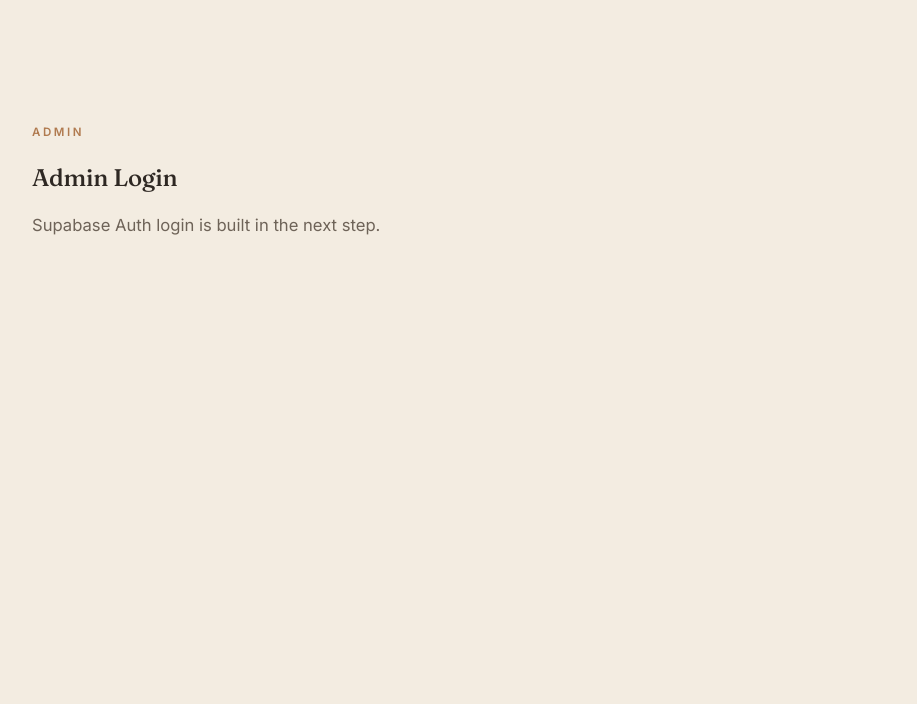
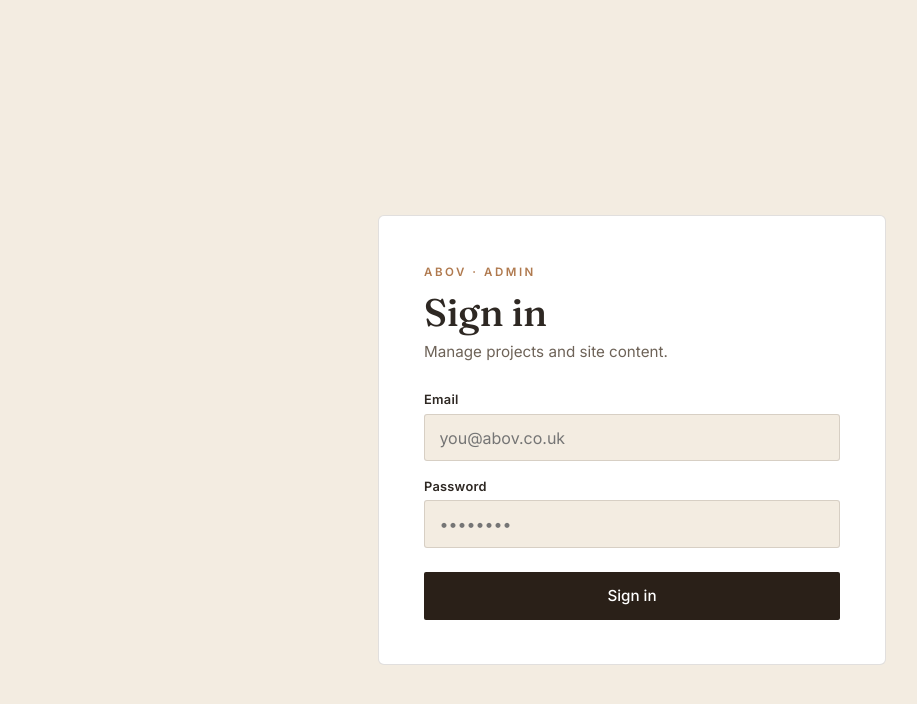
Before and after one commit to asafaksoy1/abov, a Vue app: page /admin in a window 1280 px wide. Shown: the top 704 px of the page, without its empty margins (8-925 px from the left). Built offline with nearby package versions, Linux system fonts and the light colour scheme; no server answers.

Commit message:
Implement admin login functionality with Supabase

```diff
--- a/src/views/AdminLogin.vue
+++ b/src/views/AdminLogin.vue
@@ -1,9 +1,145 @@
+<script setup>
+import { ref, onMounted } from 'vue'
+import { useRouter } from 'vue-router'
+import { supabase } from '../lib/supabase'
+
+const router = useRouter()
+const email = ref('')
+const password = ref('')
+const loading = ref(false)
+const error = ref('')
+
+// If already signed in, skip straight to the dashboard.
+onMounted(async () => {
+  const { data } = await supabase.auth.getSession()
+  if (data.session) router.replace({ name: 'admin-dashboard' })
+})
+
+async function signIn() {
+  error.value = ''
+  if (!email.value || !password.value) {
+    error.value = 'Enter your email and password.'
+    return
+  }
+  loading.value = true
+  const { error: signInError } = await supabase.auth.signInWithPassword({
+    email: email.value.trim(),
+    password: password.value,
+  })
+  loading.value = false
+
+  if (signInError) {
+    error.value = signInError.message === 'Invalid login credentials'
+      ? 'Email or password is incorrect.'
+      : signInError.message
+    return
+  }
+  router.replace({ name: 'admin-dashboard' })
+}
+</script>
+
 <template>
-  <section class="section page-head">
-    <div class="container">
-      <span class="eyebrow">Admin</span>
-      <h1 style="color:var(--green)">Admin Login</h1>
-      <p class="lead">Supabase Auth login is built in the next step.</p>
+  <section class="login-wrap">
+    <div class="login-card">
+      <span class="eyebrow">ABOV · Admin</span>
+      <h1 class="login-title">Sign in</h1>
+      <p class="login-sub">Manage projects and site content.</p>
+
+      <form class="login-form" @submit.prevent="signIn">
+        <label class="field">
+          <span>Email</span>
+          <input
+            v-model="email"
+            type="email"
+            autocomplete="username"
+            placeholder="you@abov.co.uk"
+            :disabled="loading"
+          />
+        </label>
+
+        <label class="field">
+          <span>Password</span>
+          <input
+            v-model="password"
+            type="password"
+            autocomplete="current-password"
+            placeholder="••••••••"
+            :disabled="loading"
+          />
+        </label>
+
+        <p v-if="error" class="login-error" role="alert">{{ error }}</p>
+
+        <button class="btn btn-fill login-btn" type="submit" :disabled="loading">
+          {{ loading ? 'Signing in…' : 'Sign in' }}
+        </button>
+      </form>
     </div>
   </section>
 </template>
+
+<style scoped>
+.login-wrap {
+  min-height: 100svh;
+  display: grid;
+  place-items: center;
+  padding: 2rem 1.25rem;
+  background: var(--bone, #f3ece1);
+}
+.login-card {
+  width: 100%;
+  max-width: 26rem;
+  background: var(--white, #fff);
+  border: 1px solid var(--line, rgba(42, 32, 24, 0.14));
+  border-radius: 6px;
+  padding: clamp(1.8rem, 5vw, 2.8rem);
+}
+.login-title {
+  font-family: var(--display, 'Fraunces', Georgia, serif);
+  font-weight: 500;
+  font-size: clamp(1.9rem, 6vw, 2.4rem);
+  margin: 0.4rem 0 0.3rem;
+  color: var(--ink, #2e2823);
+}
+.login-sub {
+  color: var(--muted, #6e6358);
+  margin: 0 0 1.8rem;
+  font-size: 0.95rem;
+}
+.login-form { display: grid; gap: 1.1rem; }
+.field { display: grid; gap: 0.4rem; }
+.field span {
+  font-family: var(--ui, 'Inter', sans-serif);
+  font-size: 0.8rem;
+  font-weight: 600;
+  letter-spacing: 0.02em;
+  color: var(--ink, #2e2823);
+}
+.field input {
+  font-family: var(--ui, 'Inter', sans-serif);
+  font-size: 1rem;
+  padding: 0.8rem 0.9rem;
+  border: 1px solid var(--line, rgba(42, 32, 24, 0.2));
+  border-radius: 3px;
+  background: var(--bone, #f3ece1);
+  color: var(--ink, #2e2823);
+  transition: border-color 0.18s ease, background 0.18s ease;
+}
+.field input:focus {
+  outline: none;
+  border-color: var(--clay, #b07a4f);
+  background: #fff;
+}
+.field input:disabled { opacity: 0.6; }
+.login-btn { width: 100%; margin-top: 0.4rem; padding-block: 0.95rem; }
+.login-btn:disabled { opacity: 0.6; cursor: default; }
+.login-error {
+  margin: 0;
+  font-size: 0.88rem;
+  color: #a23b2d;
+  background: rgba(162, 59, 45, 0.08);
+  border: 1px solid rgba(162, 59, 45, 0.2);
+  padding: 0.6rem 0.8rem;
+  border-radius: 3px;
+}
+</style>
```
